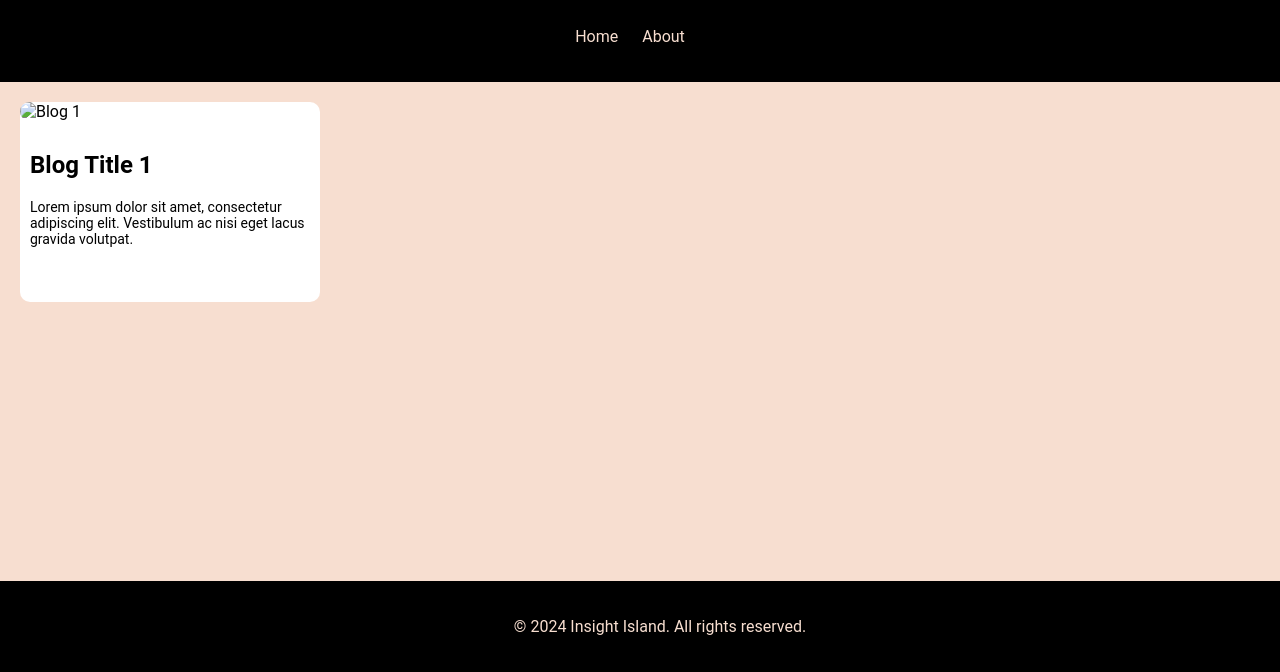
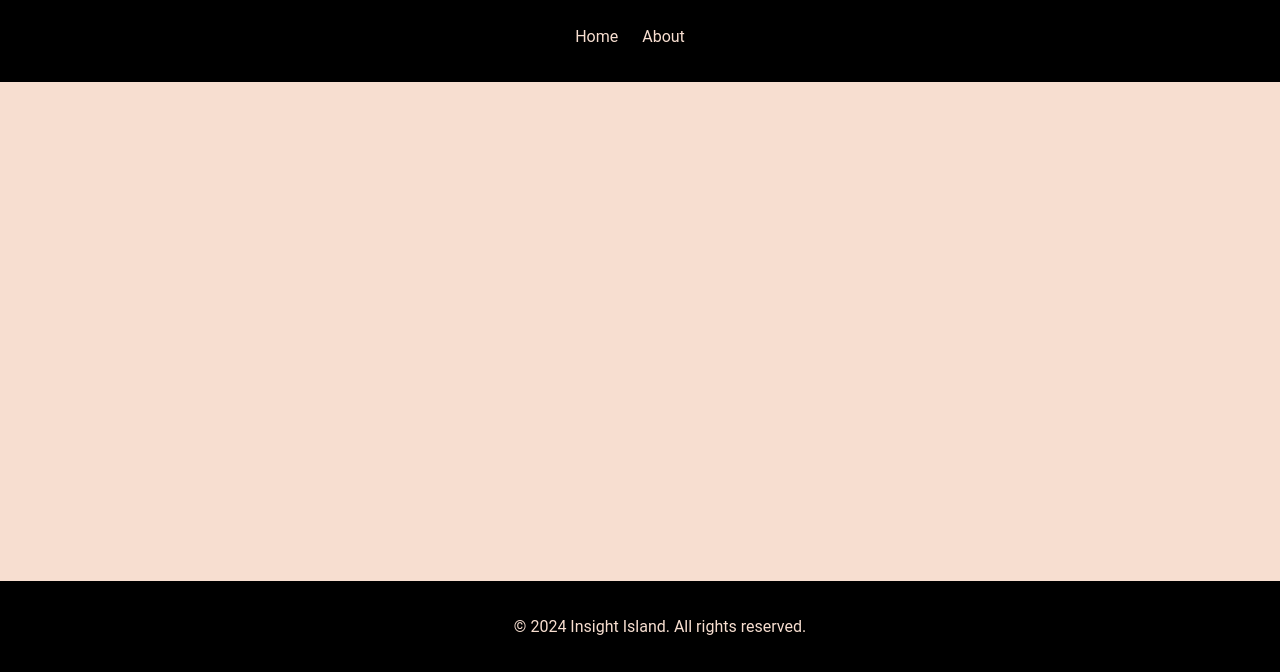
Before and after one commit to stapleriy/sim, a plain HTML site: page index.html in a window 1280 px wide. Shown: the part 128-800 px from the top of the page. Drawn offline with Linux system fonts and the light colour scheme.

Commit message:
Update index.html

```diff
--- a/index.html
+++ b/index.html
@@ -13,7 +13,7 @@
     <nav class="navigation">
       <ul>
         <li><a href="index.html">Home</a></li>
-        <li><a href="about.html">About</a></li>
+        <li><a href="about.html">About</a></li> <!-- Added link to About page -->
         <!-- Add links to other pages here -->
       </ul>
     </nav>
@@ -21,14 +21,6 @@
 
   <section class="carousel">
     <!-- Placeholder for the carousel content -->
-    <div class="blog-card">
-      <img src="blog1.jpg" alt="Blog 1">
-      <div class="blog-card-text">
-        <h2 class="blog-title">Blog Title 1</h2>
-        <p class="blog-content">Lorem ipsum dolor sit amet, consectetur adipiscing elit. Vestibulum ac nisi eget lacus gravida volutpat.</p>
-      </div>
-    </div>
-    <!-- Repeat the above blog card structure for other blog posts -->
   </section>
 
   <footer class="footer">
```
